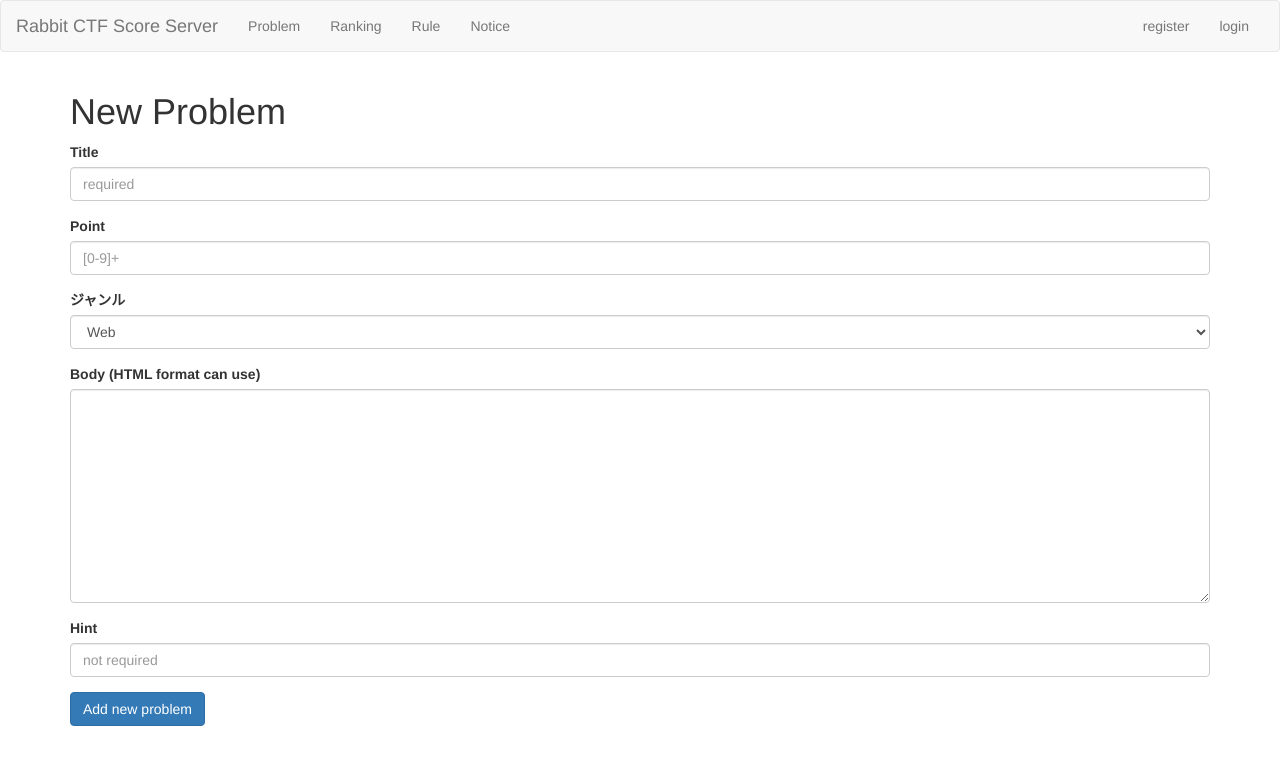
After one commit to jtwp470/rabbit_server, a Flask app: page /problem/new in a window 1280 px wide. The commit adds this page. Shown: the top 765 px of the page. Run offline with Flask 2, Linux system fonts and the light colour scheme; some libraries are stand-ins or nearby versions.

Commit message:
Add new problem

```diff
--- a/rabbit_server/templates/layout.html
+++ b/rabbit_server/templates/layout.html
@@ -37,7 +37,7 @@
 
         <div class="collapse navbar-collapse">
           <ul class="nav navbar-nav">
-            <li><a href="{{ url_for('view_problem') }}">Problem</a></li>
+            <li><a href="{{ url_for('top_problem') }}">Problem</a></li>
             <li><a href="{{ url_for('view_ranking') }}">Ranking</a></li>
             <li><a href="{{ url_for('view_rule') }}">Rule</a></li>
             <li><a href="{{ url_for('view_notice') }}">Notice</a></li>
--- /dev/null
+++ b/rabbit_server/templates/problem/new.html
@@ -0,0 +1,36 @@
+{% extends "layout.html" %}
+{% block body %}
+
+  <h1>New Problem</h1>
+  <form action="{{ url_for('new_problem') }}" method="post">
+    <div class="form-group">
+      <label>Title</label>
+      <input type="text" class="form-control" name="title" required placeholder="required">
+    </div>
+    <div class="form-group">
+      <label>Point</label>
+      <input type="number" class="form-control" name="point" placeholder="[0-9]+" required>
+    </div>
+    <div class="form-group">
+      <label>ジャンル</label>
+      <select name="type" class="form-control">
+        <option value="web">Web</option>
+        <option value="rev">Reverse</option>
+        <option value="network">Network</option>
+        <option value="pwn">Pwn</option>
+        <option value="stego">Stego</option>
+        <option value="forensics">Forensics</option>
+        <option value="Misc">Misc</option>
+      </select>
+    </div>
+    <div class="form-group">
+      <label>Body (HTML format can use)</label>
+      <textarea class="form-control" name="body" rows="10"></textarea>
+    </div>
+    <div class="form-group">
+      <label>Hint</label>
+      <input type="text" class="form-control" name="hint" placeholder="not required">
+    </div>
+    <button type="submit" class="btn btn-primary">Add new problem</button>
+  </form>
+{% endblock %}
--- a/rabbit_server/views.py
+++ b/rabbit_server/views.py
@@ -2,7 +2,7 @@ from functools import wraps
 from flask import request, redirect, url_for, render_template, session, g, \
     flash, abort
 from rabbit_server import app, db
-from rabbit_server.models import UserInfo
+from rabbit_server.models import UserInfo, ProblemTable
 from rabbit_server.forms import LoginForm
 
 is_admin = False
@@ -94,8 +94,40 @@ def add_admin():
 
 
 @app.route('/problem')
-def view_problem():
-    return render_template('problem_view.html')
+def top_problem():
+    return render_template('problem_top.html')
+
+
+@app.route('/problem/<id>')
+def view_problem(id):
+    problem = db.session.query(ProblemTable).filter(ProblemTable.problem_id == id).all()
+    if problem:
+        return render_template("problem/problem_view.html", problem=problem[0])
+    return redirect(url_for('start_page'))
+
+
+@app.route('/problem/new', methods=["GET", "POST"])
+# TODO: Admin only
+def new_problem():
+    """新しい問題を追加する"""
+    if request.method == "POST":
+        new_problem = ProblemTable(point=int(request.form["point"]),
+                                   type=request.form["type"],
+                                   title=request.form["title"],
+                                   body=request.form["body"],
+                                   hint=request.form["hint"])
+        db.session.add(new_problem)
+        db.session.commit()
+        return redirect(url_for('start_page'))
+    else:
+        return render_template("problem/new.html")
+
+
+@app.route('/problem/<id>/edit', methods=["GET", "POST"])
+# TODO: Admin only
+def edit_problem(id):
+    """既存の問題を編集する"""
+    pass
 
 
 @app.route('/ranking')
```
Also changed, not shown: rabbit_server/templates/problem/problem_view.html (added, +29 -0 lines), rabbit_server/templates/problem_top.html (renamed from rabbit_server/templates/problem_view.html).
